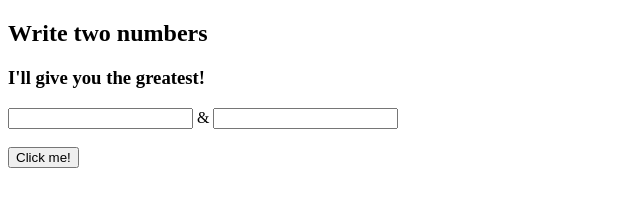
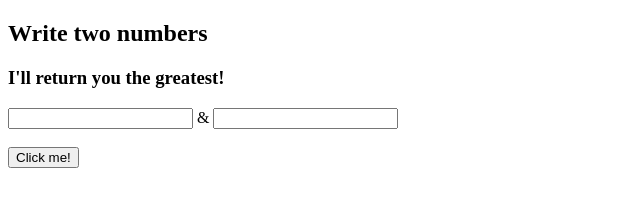
Before and after one commit to Cortina17/Exercises-JS, a plain HTML site: page 5/index.html in a window 1280 px wide. Shown: the full height of the page, 0-640 px from the left. Drawn offline with Linux system fonts and the light colour scheme.

Commit message:
Ex Nº5 done.

```diff
--- a/5/index.html
+++ b/5/index.html
@@ -9,7 +9,7 @@
 <body>
     <main>
         <h2>Write two numbers</h2>
-        <h3>I'll give you the greatest!</h3>
+        <h3>I'll return you the greatest!</h3>
 
         <div>
             <input type="text" id="first-num"> & <input type="text" id="second-num"> <br><br>
```
